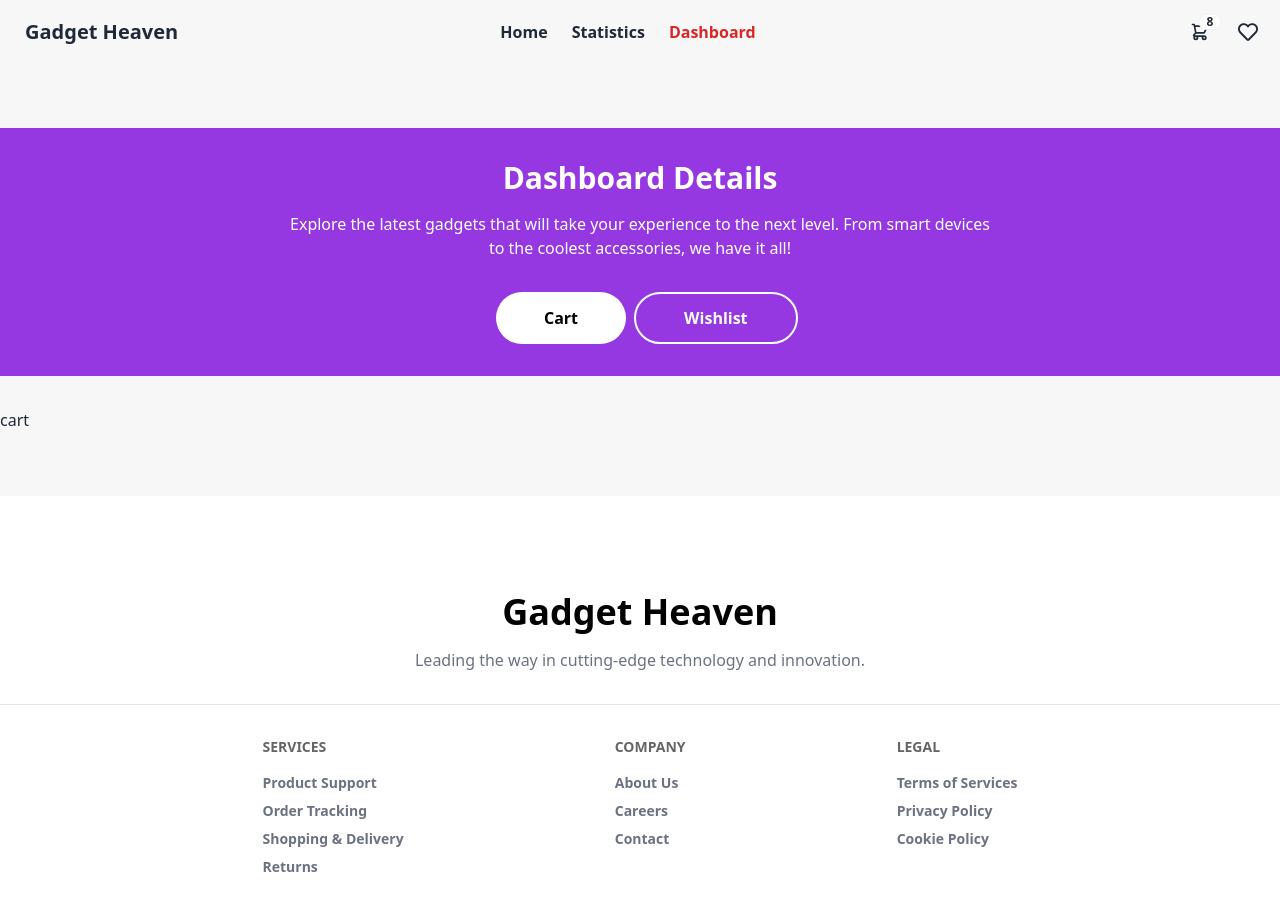
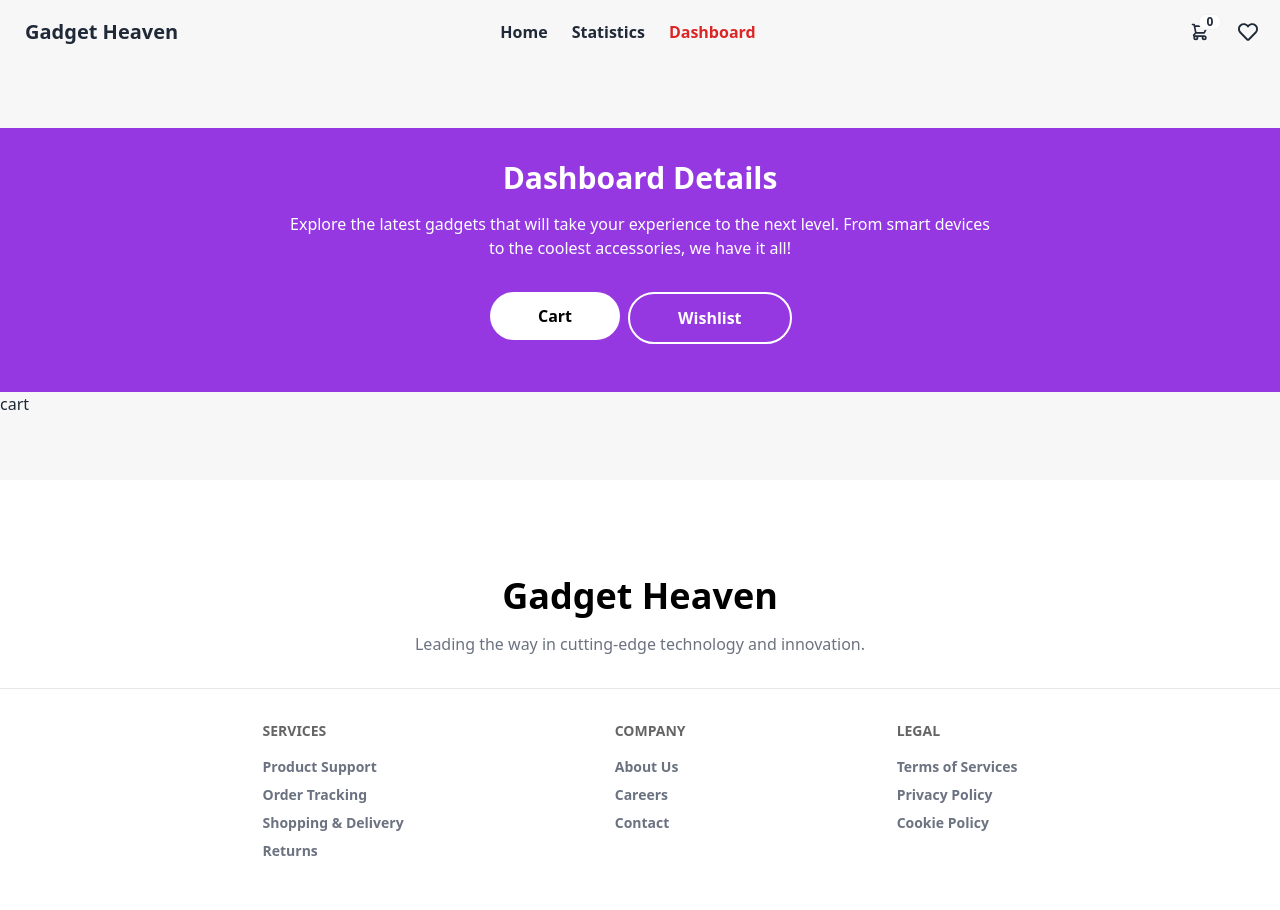
Before and after one commit to programming-hero-web-course-4/b10a8-gadget-heaven-HabiburRahman02, a React (Vite) app: page /dashboard in a window 1280 px wide. Shown: the top 910 px of the page. Built offline with nearby package versions, Linux system fonts and the light colour scheme.

Commit message:
cart and list tab data added

```diff
--- a/package.json
+++ b/package.json
@@ -18,6 +18,7 @@
     "react-rating-stars-component": "^2.2.0",
     "react-router-dom": "^6.27.0",
     "react-star-rating-component": "^1.4.1",
+    "react-tabs": "^6.0.2",
     "sort-by": "^1.2.0"
   },
   "devDependencies": {
--- a/src/components/Navbar/Navbar.jsx
+++ b/src/components/Navbar/Navbar.jsx
@@ -1,7 +1,10 @@
 import { Link, NavLink } from "react-router-dom";
 import { FaRegHeart } from "react-icons/fa";
+import { useContext } from "react";
+import { ProductContext } from "../../provider/ProductProvider";
 
 const Navbar = () => {
+    const { carts } = useContext(ProductContext);
     const links = <>
         <NavLink className={({ isActive }) => `font-semibold text-base mr-6 ${isActive && 'text-red-600'}`} to='/'>Home</NavLink>
         <NavLink className={({ isActive }) => `font-semibold text-base mr-6 ${isActive && 'text-red-600'}`} to='/statistics'>Statistics</NavLink>
@@ -58,7 +61,7 @@ const Navbar = () => {
                                             strokeWidth="2"
                                             d="M3 3h2l.4 2M7 13h10l4-8H5.4M7 13L5.4 5M7 13l-2.293 2.293c-.63.63-.184 1.707.707 1.707H17m0 0a2 2 0 100 4 2 2 0 000-4zm-8 2a2 2 0 11-4 0 2 2 0 014 0z" />
                                     </svg>
-                                    <span className="badge badge-sm indicator-item">8</span>
+                                    <span className="badge badge-sm indicator-item">{carts.length}</span>
                                 </div>
                             </div>
                         </div>
--- a/src/pages/Dashboard/Carts/Cart.jsx
+++ b/src/pages/Dashboard/Carts/Cart.jsx
@@ -2,7 +2,7 @@
 const Cart = ({ cart }) => {
     const { image, product_title, description, price } = cart
     return (
-        <div className="border mx-auto">
+        <div className="border mx-auto w-2/3">
             <div className="flex gap-6 bg-white p-6 shadow-xl rounded-xl">
                 <img
                     className="w-[200px] h-[125px] rounded-xl"
--- a/src/pages/Dashboard/Dashboard.jsx
+++ b/src/pages/Dashboard/Dashboard.jsx
@@ -1,14 +1,37 @@
 import Carts from "./Carts/Carts";
 import DashboardBanner from "./DashboardBanner/DashboardBanner";
-
+import { Tab, Tabs, TabList, TabPanel } from 'react-tabs';
+// import 'react-tabs/style/react-tabs.css';
+import Lists from "./DashboardBanner/Lists/Lists";
 const Dashboard = () => {
     return (
         <div>
             <DashboardBanner title='Dashboard Details'
                 subTitle='Explore the latest gadgets that will take your experience to the next level. From smart devices to the coolest accessories, we have it all!'
             ></DashboardBanner>
+            <div>
+                <Tabs>
+                    <TabList className={' bg-[#9538E2] pb-12'}>
+                        <div className="flex gap-2 max-w-[300px] mx-auto">
+                            <Tab>
+                                <button className="mt-8 bg-white text-black font-semibold rounded-full px-12 py-3 hover:bg-base-200">Cart</button>
+                            </Tab>
+                            <Tab>
+                                <button className="mt-8 border-white text-white hover:text-black border-2 font-semibold rounded-full px-12 py-3 hover:bg-base-200">Wishlist</button>
+                            </Tab>
+                        </div>
+                    </TabList>
+
+                    <TabPanel>
+                        <Carts></Carts>
+                    </TabPanel>
+                    <TabPanel>
+                        <Lists></Lists>
+                    </TabPanel>
+                </Tabs>
+            </div>
             <div className="max-w-[1400px] mx-auto mt-8">
-                <Carts></Carts>
+
             </div>
         </div>
     );
--- a/src/pages/Dashboard/DashboardBanner/DashboardBanner.jsx
+++ b/src/pages/Dashboard/DashboardBanner/DashboardBanner.jsx
@@ -1,15 +1,13 @@
 
 const DashboardBanner = ({ title, subTitle }) => {
+
     return (
         <div className="bg-[#9538E2]">
-            <div className=" max-w-[1400px] p-8 mx-auto text-center text-white">
+            <div className=" max-w-[1400px] p-8 pb-0 mx-auto text-center text-white">
                 <h2 className="text-3xl font-bold mb-4 ">{title}</h2>
                 <p className="max-w-[700px] mx-auto">{subTitle}</p>
                 <div className="max-w-72 mx-auto">
-                    <div className="flex gap-2">
-                        <button className="mt-8 bg-white text-black font-semibold rounded-full px-12 py-3 hover:bg-base-200">Cart</button>
-                        <button className="mt-8 border-white text-white hover:text-black border-2 font-semibold rounded-full px-12 py-3 hover:bg-base-200">Wishlist</button>
-                    </div>
+
                 </div>
             </div>
         </div>
--- /dev/null
+++ b/src/pages/Dashboard/DashboardBanner/Lists/Lists.jsx
@@ -0,0 +1,18 @@
+import React, { useContext } from 'react';
+import { ProductContext } from '../../../../provider/ProductProvider';
+import Cart from '../../Carts/Cart';
+
+const Lists = () => {
+    const { lists } = useContext(ProductContext);
+    console.log(lists);
+    return (
+        <div className="grid grid-cols-1 gap-6">
+            cart
+            {
+                lists.map(cart => <Cart key={cart.id} cart={cart}></Cart>)
+            }
+        </div>
+    );
+};
+
+export default Lists;
--- /dev/null
+++ b/src/pages/Dashboard/TabContainer/TabContainer.jsx
@@ -0,0 +1,14 @@
+
+const TabContainer = () => {
+    return (
+        <TabList className={'flex gap-2'}>
+            <Tab>
+                <button className="btn btn-primary">Cart</button>
+            </Tab>
+            <Tab className={'btn btn-accent'}>Wishlist</Tab>
+        </TabList>
+
+    );
+};
+
+export default TabContainer;
--- a/src/pages/Home/Banner/Banner.jsx
+++ b/src/pages/Home/Banner/Banner.jsx
@@ -2,6 +2,7 @@ import { Link } from 'react-router-dom';
 import bannerImg from '../../../assets/banner.jpg'
 const Banner = () => {
     return (
+        <div className='max-w-[1400px] mx-auto'>
             <div className="bg-custom mb-[320px] py-12 rounded-3xl h-screen">
                 <div className="max-w-[820px] mx-auto text-center relative">
                     <div className="space-y-8 pb-56">
@@ -14,6 +15,7 @@ const Banner = () => {
                     </div>
                 </div>
             </div>
+        </div>
     );
 };
 
--- a/src/pages/Home/Home/ViewDetails/ViewDetails.jsx
+++ b/src/pages/Home/Home/ViewDetails/ViewDetails.jsx
@@ -6,7 +6,7 @@ import { FaCartPlus, FaRegHeart } from 'react-icons/fa';
 import TopBanner from '../../../Sharred/TopBanner/TopBanner';
 
 const ViewDetails = () => {
-    const { products, carts, setCarts } = useContext(ProductContext);
+    const { products, carts, setCarts, lists, setLists } = useContext(ProductContext);
     const { id } = useParams();
     const [newProduct, setNewProduct] = useState({});
 
@@ -22,6 +22,9 @@ const ViewDetails = () => {
         setCarts([...carts, item])
     }
 
+    const handleWishList = item => {
+        setLists([...lists, item])
+    }
     return (
         <div className='relative mb-96'>
             <div className='pb-24'>
@@ -74,7 +77,9 @@ const ViewDetails = () => {
                                         <button >Add To Cart</button>
                                         <FaCartPlus></FaCartPlus>
                                     </div>
-                                    <button className='p-2 border-2 rounded-full hover:bg-[#9538E2] hover:text-white transition-all'> <FaRegHeart className="h-5 w-5"></FaRegHeart></button>
+                                    <button
+                                        onClick={() => handleWishList(newProduct)}
+                                        className='p-2 border-2 rounded-full hover:bg-[#9538E2] hover:text-white transition-all'> <FaRegHeart className="h-5 w-5"></FaRegHeart></button>
                                 </div>
                             </div>
 
--- a/src/provider/ProductProvider.jsx
+++ b/src/provider/ProductProvider.jsx
@@ -5,7 +5,9 @@ const ProductProvider = ({ children }) => {
     const [categories, setCategories] = useState([]);
     const [products, setProducts] = useState([]);
     const [carts, setCarts] = useState([]);
-    console.log('cart', carts);
+    const [lists, setLists] = useState([]);
+
+    console.log('lists', lists);
     useEffect(() => {
         fetch('/categories.json')
             .then(res => res.json())
@@ -24,6 +26,8 @@ const ProductProvider = ({ children }) => {
         products,
         carts,
         setCarts,
+        lists,
+        setLists
     }
 
     return (
```
Also changed, not shown: 1 other file (tests, documents, lock files or other folders). Lines whose indentation alone changed are shown as unchanged.
